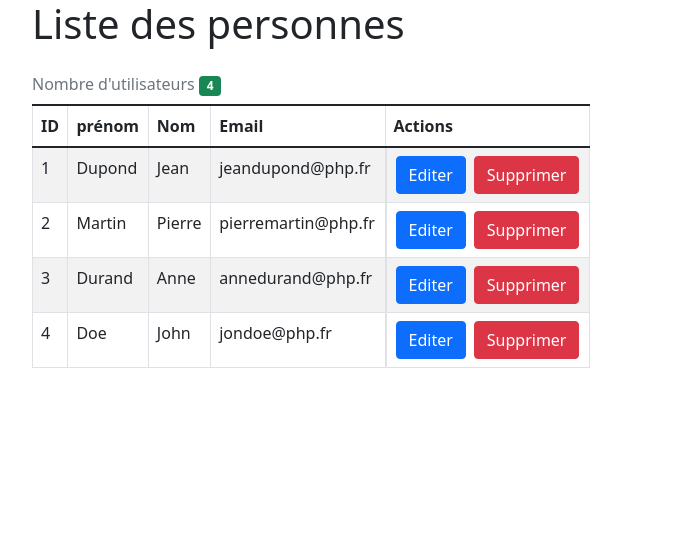
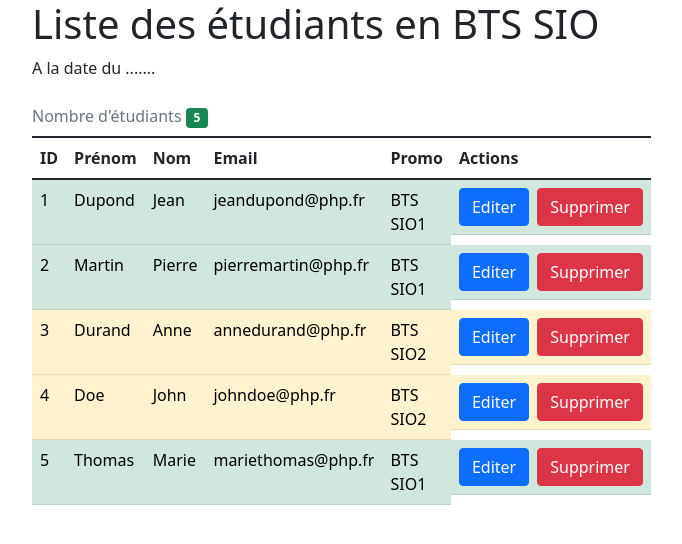
Before and after one commit to flamy39/projet-intro-php, a PHP site: page /tableau.php in a window 1280 px wide. Shown: the top 544 px of the page, without its empty margins (50-732 px from the left). Run offline with PHP 8.4, Linux system fonts and the light colour scheme.

Commit message:
fix bugs

```diff
--- a/tableau.php
+++ b/tableau.php
@@ -1,11 +1,13 @@
 <?php
 // Déclaration d'un tableau de personnes
-$personnes = [
-    ["id" => 1, "prenom" => "Dupond", "nom" => "Jean", "email" => "jeandupond@php.fr"],
-    ["id" => 2, "prenom" => "Martin", "nom" => "Pierre", "email" => "pierremartin@php.fr"],
-    ["id" => 3, "prenom" => "Durand", "nom" => "Anne", "email" => "annedurand@php.fr"],
-    ["id" => 4, "prenom" => "Doe", "nom" => "John", "email" => "jondoe@php.fr"]
+$etudiants = [
+    ["id" => 1, "prenom" => "Dupond", "nom" => "Jean", "email" => "jeandupond@php.fr", "promo" => "BTS SIO1"],
+    ["id" => 2, "prenom" => "Martin", "nom" => "Pierre", "email" => "pierremartin@php.fr", "promo" => "BTS SIO1"],
+    ["id" => 3, "prenom" => "Durand", "nom" => "Anne", "email" => "annedurand@php.fr", "promo" => "BTS SIO2"],
+    ["id" => 4, "prenom" => "Doe", "nom" => "John", "email" => "johndoe@php.fr", "promo" => "BTS SIO2"],
+    ["id" => 5, "prenom" => "Thomas", "nom" => "Marie", "email" => "mariethomas@php.fr", "promo" => "BTS SIO1"]
 ];
+
 ?>
 <!doctype html>
 <html lang="en">
@@ -20,27 +22,30 @@ $personnes = [
 </head>
 <body>
 <div class="container">
-    <h1>Liste des personnes</h1>
-    <table class="table table-responsive table-striped table-bordered mt-3 w-50 caption-top">
-        <caption>Nombre d'utilisateurs <span class="badge bg-success"><?= sizeof($personnes) ?> </span></caption>
+    <h1>Liste des étudiants en BTS SIO</h1>
+    <p>A la date du .......</p>
+    <table class="table mt-3 w-50 caption-top">
+        <caption>Nombre d'étudiants <span class="badge bg-success"><?= sizeof($etudiants) ?> </span></caption>
         <thead>
         <tr>
             <th scope=" col">ID</th>
-            <th scope="col">prénom</th>
+            <th scope="col">Prénom</th>
             <th scope="col">Nom</th>
             <th scope="col">Email</th>
+            <th scope="col">Promo</th>
             <th scope="col">Actions</th>
         </tr>
         </thead>
         <tbody>
         <?php
         // Parcours du tableau et affichage
-        foreach ($personnes as $personne) { ?>
-            <tr>
-                <td><?= $personne["id"] ?></td>
-                <td><?= $personne["prenom"] ?></td>
-                <td><?= $personne["nom"] ?></td>
-                <td><?= $personne["email"] ?></td>
+        foreach ($etudiants as $etudiant) { ?>
+            <tr <?php if ($etudiant["promo"] === "BTS SIO1") echo "class='table-success'"; else echo "class='table-warning'"; ?>>
+                <td><?= $etudiant["id"] ?></td>
+                <td><?= $etudiant["prenom"] ?></td>
+                <td><?= $etudiant["nom"] ?></td>
+                <td><?= $etudiant["email"] ?></td>
+                <td><?= $etudiant["promo"] ?></td>
                 <td class="d-flex justify-content-center">
                     <a href="#" class="btn btn-primary me-2">Editer</a>
                     <button type="button" class="btn btn-danger" data-bs-toggle="modal"
```
